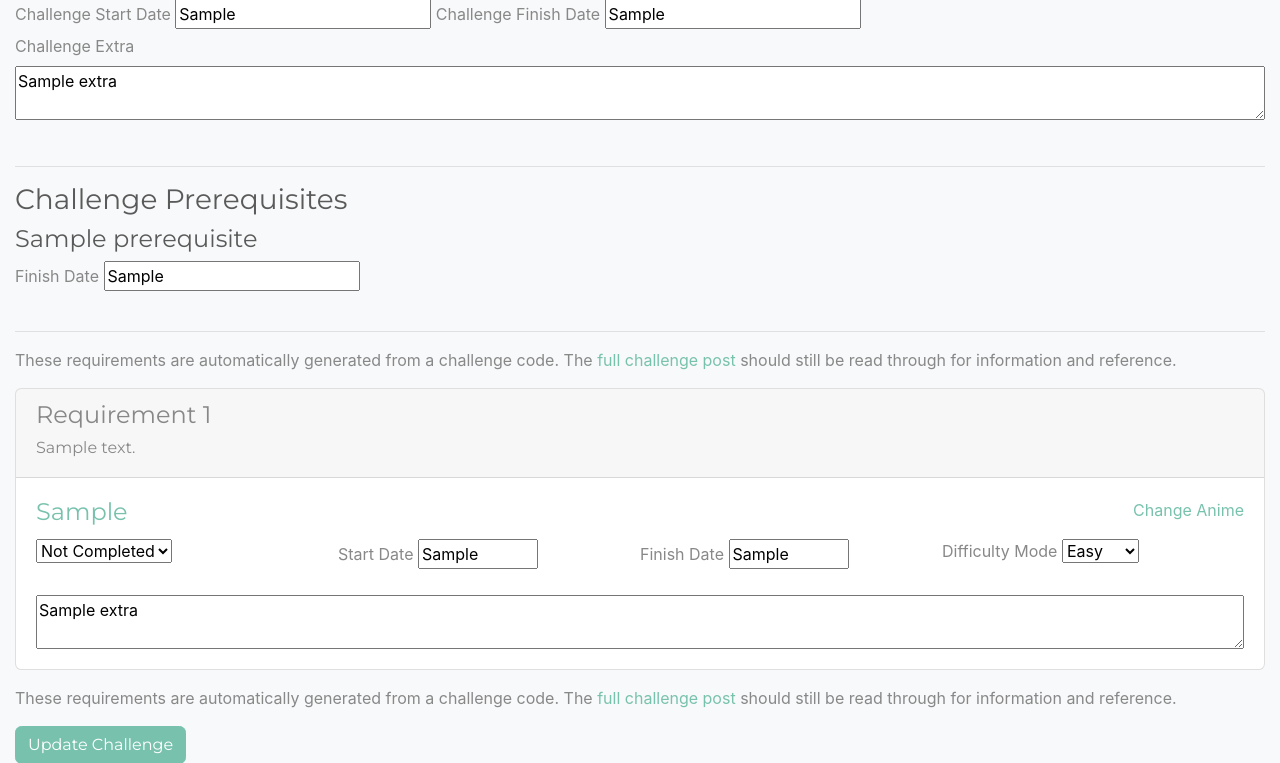
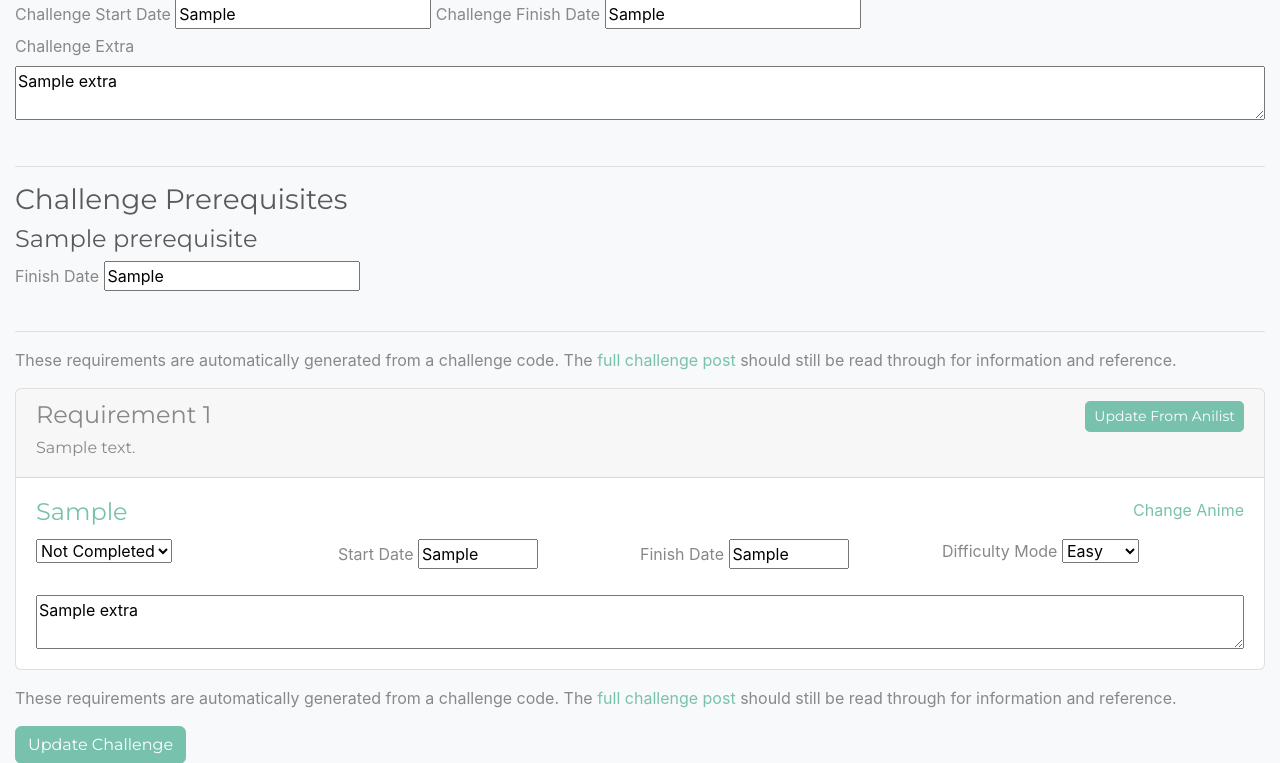
Before and after one commit to omn0mn0m/Mion, a Django app: template awc/templates/awc/edit.html in a window 1280 px wide. Shown: the part 121-884 px from the top of the page. Run offline with Django 3.2, Linux system fonts and the light colour scheme; tables that the repository leaves empty hold one stand-in row (values such as "Sample post"); the template is opened without the code that fills it: values that come from a table or form of the project are taken from there, most other values are stand-ins (such as "Sample title", 1, 10 or a date in 2020); parts of the project's set-up code (start-up, migrations or seed data) failed here and were passed over; some libraries are stand-ins or nearby versions.

Commit message:
Added "Update from Anilist" button

```diff
--- a/awc/templates/awc/edit.html
+++ b/awc/templates/awc/edit.html
@@ -116,18 +116,36 @@
 {% block javascript %}
 <script>
   $(document).on("click", '#anime-search-result', function() {
-      $('#' + $(this).attr('data-title-target')).find('a').text($(this).attr('data-title'))
-      $('#' + $(this).attr('data-title-target')).find('a').attr('href', 'https://anilist.co/anime/' + $(this).attr('data-id'))
+      $('#' + $(this).attr('data-title-target')).find('a').text($(this).attr('data-title'));
+      $('#' + $(this).attr('data-title-target')).find('a').attr('href', 'https://anilist.co/anime/' + $(this).attr('data-id'));
 
-      if (this.hasAttribute('data-is-bonus')) {
-	  $('#requirement-anime-bonus-' + $(this).attr('data-requirement-number')).attr('value', $(this).attr('data-title'))
-	  $('#requirement-link-bonus-' + $(this).attr('data-requirement-number')).attr('value', 'https://anilist.co/anime/' + $(this).attr('data-id'))
-      } else {
-	  $('#requirement-anime-' + $(this).attr('data-requirement-number')).attr('value', $(this).attr('data-title'))
-	  $('#requirement-link-' + $(this).attr('data-requirement-number')).attr('value', 'https://anilist.co/anime/' + $(this).attr('data-id'))
-      }
+      $('#requirement-anime-' + $(this).attr('data-requirement-number')).attr('value', $(this).attr('data-title'));
+      $('#requirement-link-' + $(this).attr('data-requirement-number')).attr('value', 'https://anilist.co/anime/' + $(this).attr('data-id'));
+
+      $('#update-requirement-button-' + $(this).attr('data-requirement-number')).attr('data-completed', $(this).attr('data-completed'));
+      $('#update-requirement-button-' + $(this).attr('data-requirement-number')).attr('data-start', $(this).attr('data-start'));
+      $('#update-requirement-button-' + $(this).attr('data-requirement-number')).attr('data-finish', $(this).attr('data-finish'));
+
       $('.modal').modal('hide');
   });
+
+  function updateFromAnilist(button) {
+      var card = button.parentNode.parentNode.parentNode.parentNode;
+
+      if (button.getAttribute('data-completed') == "COMPLETED") {
+	  card.querySelector('#completed-' + button.getAttribute('data-req-num')).value = 'X';
+      } else {
+	  card.querySelector('#completed-' + button.getAttribute('data-req-num')).value = 'O';
+      }
+
+      if (button.getAttribute('data-start') != "None/None/None" && button.getAttribute('data-start') != "//") {
+	  card.querySelector('#requirement-start-' + button.getAttribute('data-req-num')).value = button.getAttribute('data-start');
+      }
+
+      if (button.getAttribute('data-finish') != "None/None/None" && button.getAttribute('data-start') != "//") {
+	  card.querySelector('#requirement-finish-' + button.getAttribute('data-req-num')).value = button.getAttribute('data-finish');
+      }
+  }
 
   function checkCompleted() {
       var valid = true;
--- a/awc/templates/partials/requirement-card.html
+++ b/awc/templates/partials/requirement-card.html
@@ -1,7 +1,18 @@
-<div class="card my-3">
+<div class="card my-3" id="requirement-card-{% if requirement.bonus %}bonus-{% endif %}{{ requirement.number }}">
   <div class="card-header">
-    <h4>{% if requirement.bonus %}Bonus{% endif %} Requirement {{ requirement.number }}</h4>
-    <h6>{{ requirement.text }}</h6>
+    <div class="row no-gutters">
+      <div class="col">
+	<h4>{% if requirement.bonus %}Bonus{% endif %} Requirement {{ requirement.number }}</h4>
+      </div>
+      <div class="col">
+	<button type="button" class="btn btn-primary btn-sm float-right" id="update-requirement-button-{% if requirement.bonus %}bonus-{% endif %}{{ requirement.number }}" onclick="updateFromAnilist(this)" data-req-num="{% if requirement.bonus %}bonus-{% endif %}{{ requirement.number }}" data-completed="{{ requirement.media.mediaListEntry.status }}" data-start="{{ requirement.media.mediaListEntry.startedAt.day }}/{{ requirement.media.mediaListEntry.startedAt.month }}/{{ requirement.media.mediaListEntry.startedAt.year }}" data-finish="{{ requirement.media.mediaListEntry.completedAt.day }}/{{ requirement.media.mediaListEntry.completedAt.month }}/{{ requirement.media.mediaListEntry.completedAt.year }}">Update From Anilist</button>
+      </div>
+    </div>
+    <div class="row">
+      <div class="col">
+	<h6>{{ requirement.text }}</h6>
+      </div>
+    </div>
   </div>
   <div class="card-body">
     <div class="row no-gutters">
--- a/awc/templates/partials/search-anime-modal.html
+++ b/awc/templates/partials/search-anime-modal.html
@@ -39,11 +39,13 @@
 		  card.attr('data-title', val.title.userPreferred);
 		  card.attr('data-id', val.id);
 		  card.attr('data-title-target', "{{ title_id }}");
-		  card.attr('data-requirement-number', {{ requirement.number }});
+		  card.attr('data-requirement-number', "{% if requirement.bonus %}bonus-{% endif %}{{ requirement.number }}");
 
-		  {% if requirement.bonus %}
-		  card.attr('data-is-bonus', true);
-		  {% endif %}
+		  if (val.mediaListEntry != null) {
+		      card.attr('data-completed', val.mediaListEntry.status);
+		      card.attr('data-start', val.mediaListEntry.startedAt.day + "/" + val.mediaListEntry.startedAt.month + "/" + val.mediaListEntry.startedAt.year);
+		      card.attr('data-finish', val.mediaListEntry.completedAt.day + "/" + val.mediaListEntry.completedAt.month + "/" + val.mediaListEntry.completedAt.year);
+		  }
 
 		  $('#search-results-{% if requirement.bonus %}bonus-{% endif %}{{ requirement.number }}').append(card);
 
```
